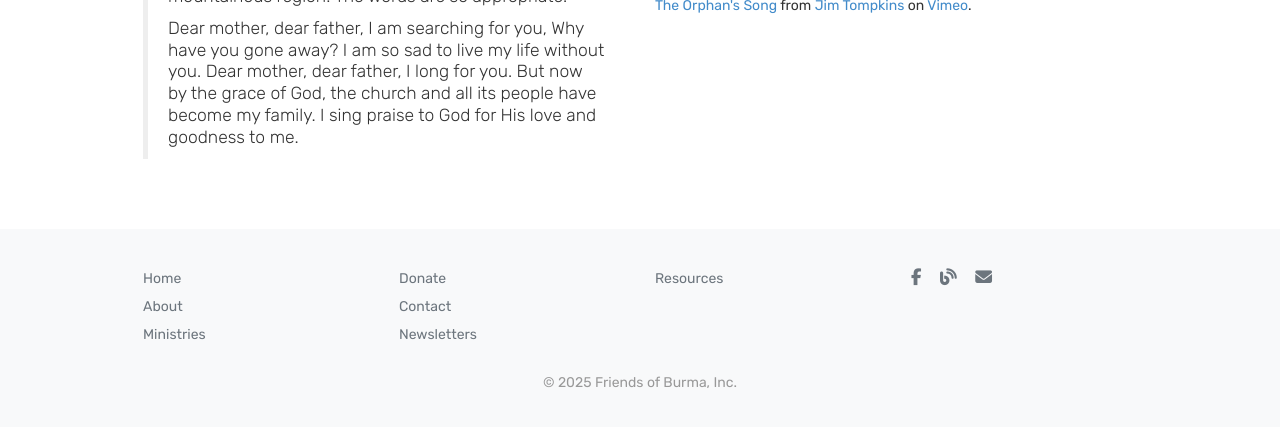
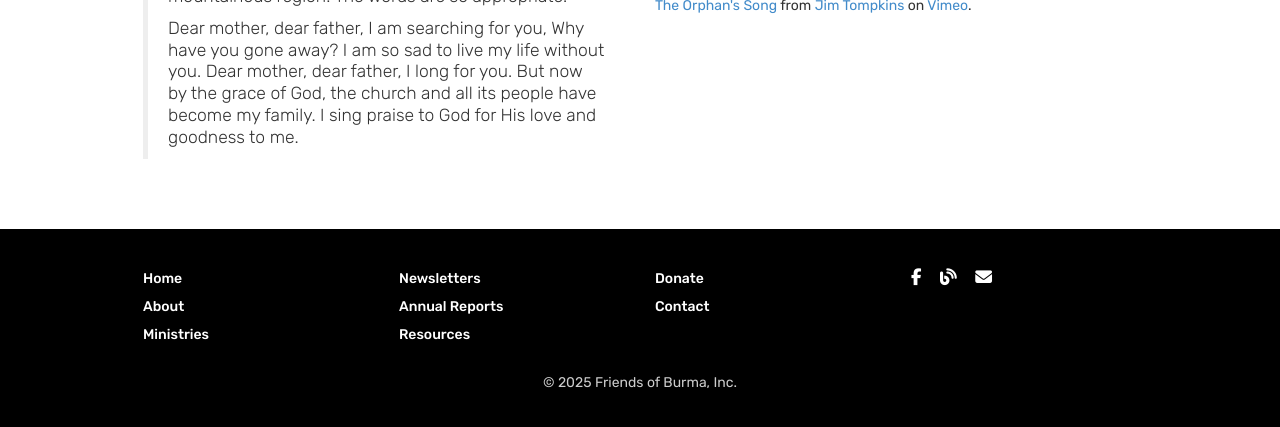
Before and after one commit to friendsofburma/friendsofburma.github.io, a Jekyll site: the page built from index.html, in a window 1280 px wide, cut to the strip 1841-2274 px from the top of the page. Shown: the top 427 px of the strip. Built offline with Jekyll 4.4.1, drawn with Linux system fonts in a browser that asks for light colours.

Commit message:
footer updated.

```diff
--- a/_includes/_footer.html
+++ b/_includes/_footer.html
@@ -14,13 +14,14 @@
                     </div>
                     <div class="col-md-3">
                         <ul class="footer-nav">
-                            <li><a href="/donate">Donate</a></li>
-                            <li><a href="/contact">Contact</a></li>
                             <li><a href="/newsletters">Newsletters</a></li>
+                            <li><a href="/annualreports">Annual Reports</a></li>
+                            <li><a href="/resources">Resources</a></li>
                     </div>
                     <div class="col-md-3">
                         <ul class="footer-nav">
-                            <li><a href="/resources">Resources</a></li>
+                            <li><a href="/donate">Donate</a></li>
+                            <li><a href="/contact">Contact</a></li>
                         </ul>
                     </div>
                     <div class="col-md-3">
@@ -42,7 +43,7 @@
 
 <style>
 #footer {
-    background-color: #f8f9fa;
+    background-color: #000;
     padding: 40px 0 20px 0;
     margin-top: 50px;
     width: 100vw;
@@ -64,21 +65,27 @@
 }
 
 .footer-nav a {
-    color: #6c757d;
+    color: #fff;
     text-decoration: none;
+    font-weight: 500;
 }
 
 .footer-nav a:hover {
-    color: #495057;
+    color: #ccc;
+    text-decoration: underline;
 }
 
 .footer-social a {
-    color: #6c757d;
+    color: #fff;
     margin-right: 15px;
     font-size: 1.2em;
 }
 
 .footer-social a:hover {
-    color: #495057;
+    color: #ccc;
+}
+
+.credit {
+    color: #ccc !important;
 }
 </style>
```
